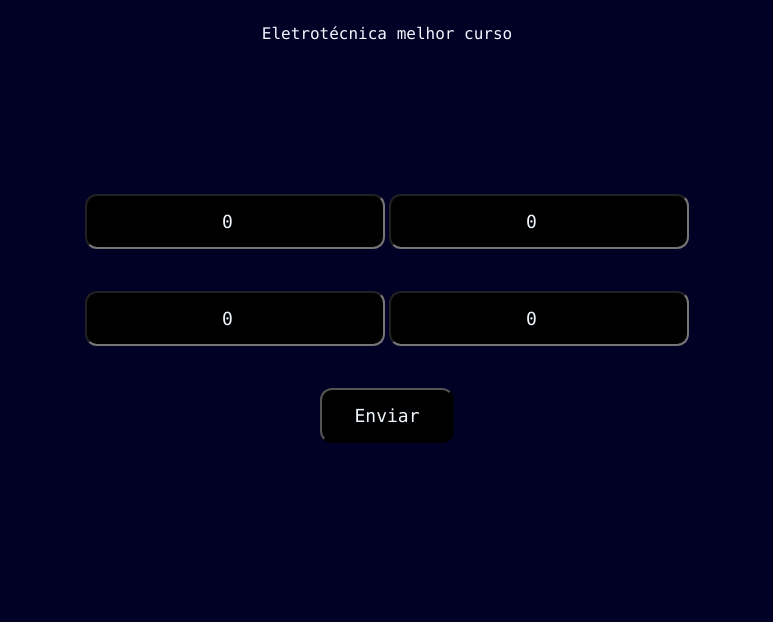
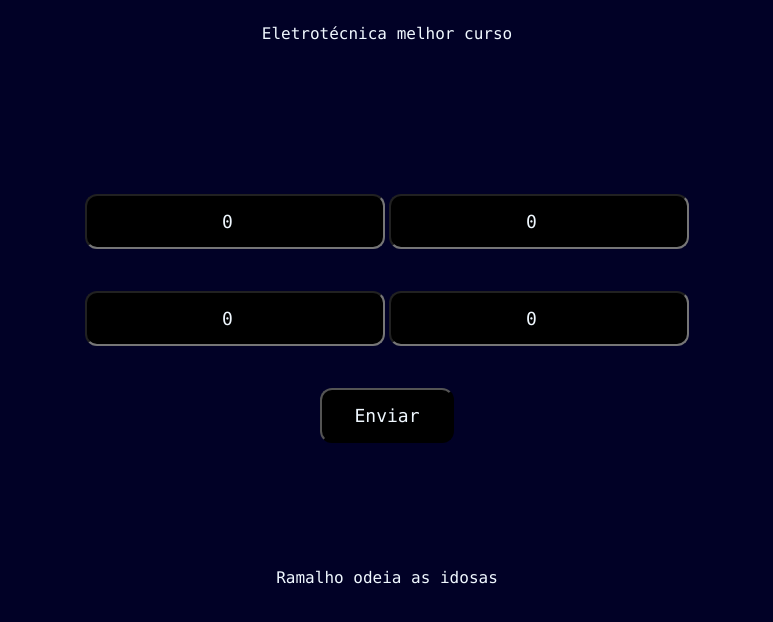
Before and after one commit to Eu-brabo/BttIFCalc, a plain HTML site: page index.html in a window 1280 px wide. Shown: the part 62-684 px from the top of the page, without its empty margins (253-1026 px from the left). Drawn offline with Linux system fonts and the light colour scheme.

Commit message:
Update index.html
adição do easter egg "Ramalho odeia idosas"

```diff
--- a/index.html
+++ b/index.html
@@ -21,6 +21,7 @@
         <p id="grade"></p>
         <p id="bool"></p>
         <p id="prv_fin"></p>
+        <p class="ramalhopenis">Ramalho odeia as idosas</p>
     </div>
 
 
```
